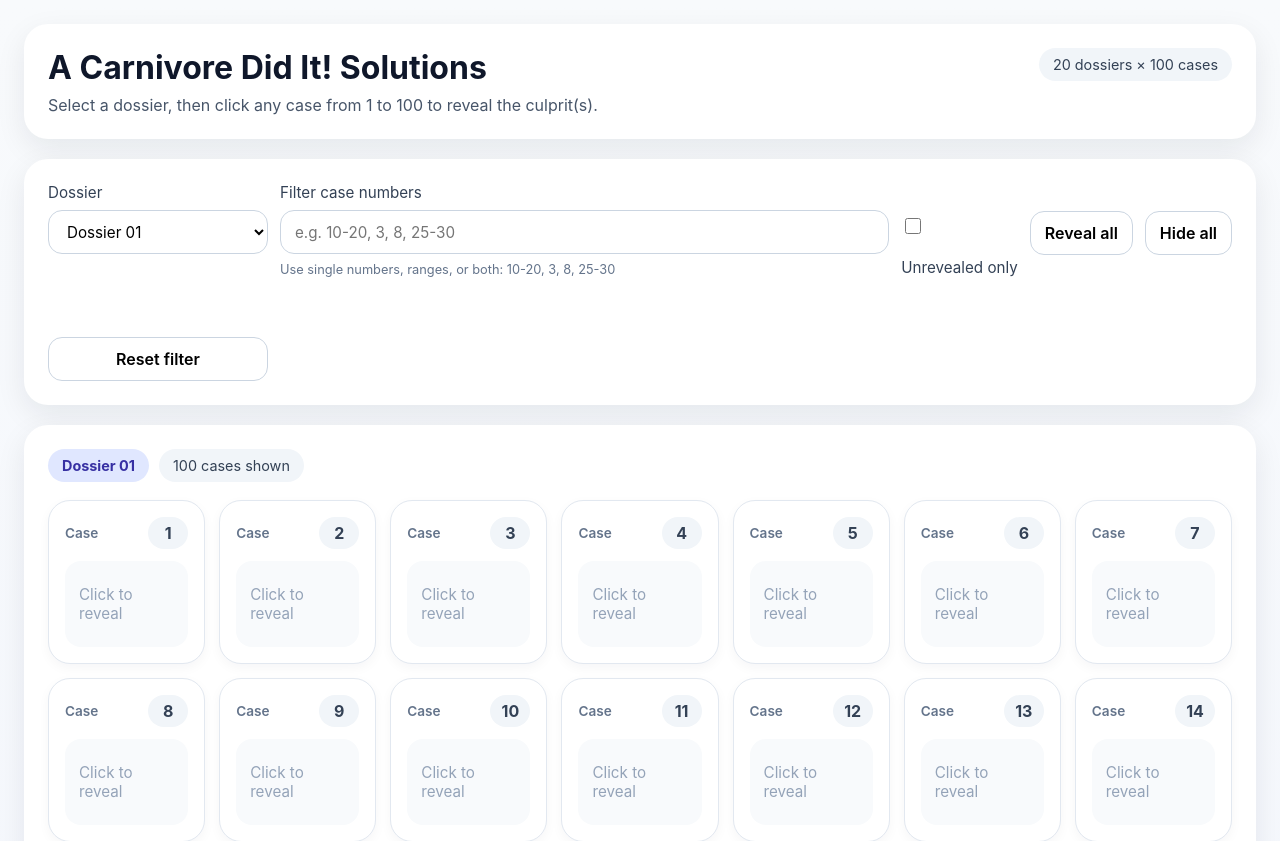
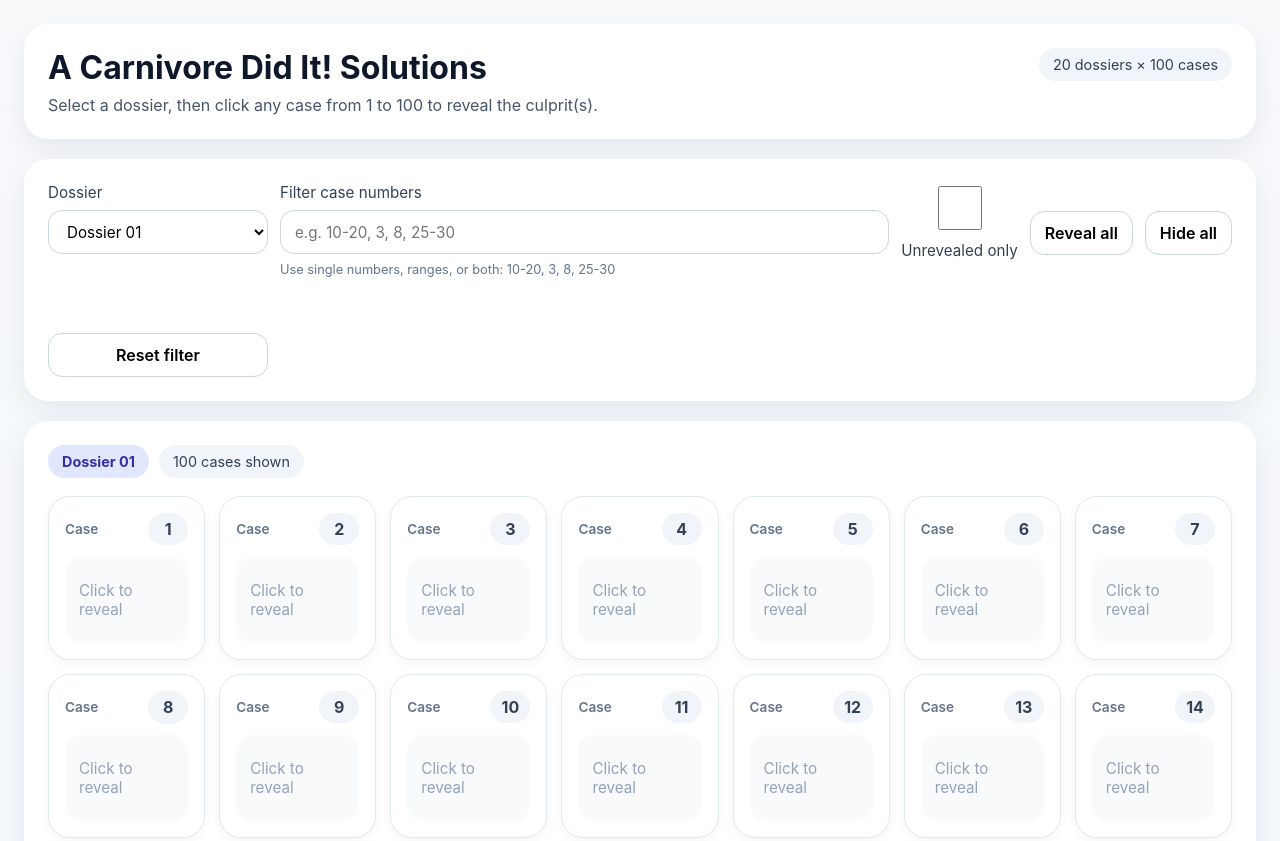
Before and after one commit to p99kj4cqm4-hue/a-carnivore-did-it-solutions, a React (Vite) app: page / in a window 1280 px wide. Shown: the top 841 px of the page. Built offline with nearby package versions, Linux system fonts and the light colour scheme.

Commit message:
Update styles.css

```diff
--- a/src/styles.css
+++ b/src/styles.css
@@ -292,17 +292,3 @@ select {
     min-height: 14px;
   }
 }
-.toggle {
-  display: flex;
-  align-items: center;
-  gap: 6px;
-  font-size: 0.9rem;
-  color: #334155;
-  margin-top: 32px; /* aligns with buttons */
-}
-
-.toggle input {
-  width: 16px;
-  height: 16px;
-  cursor: pointer;
-}
```
